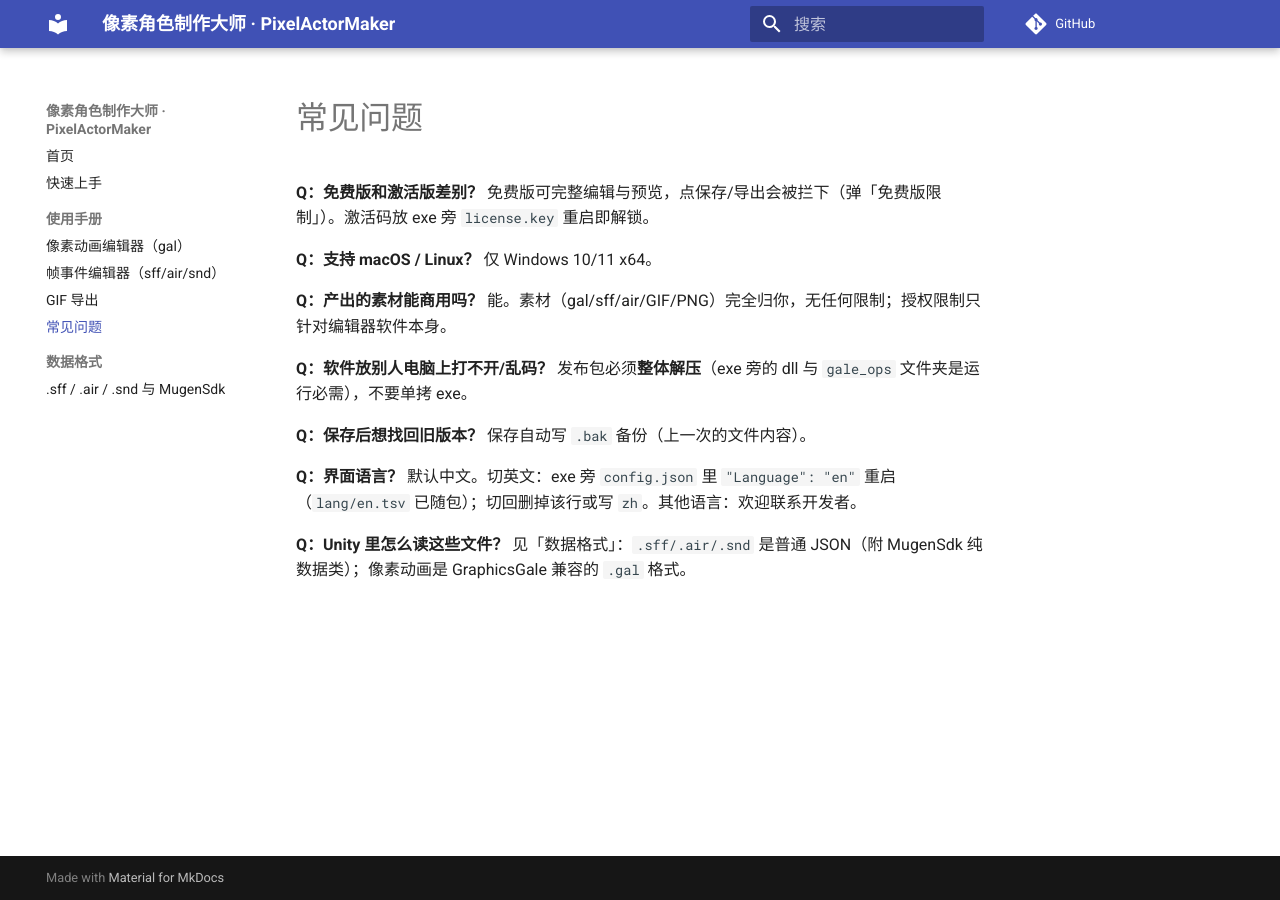
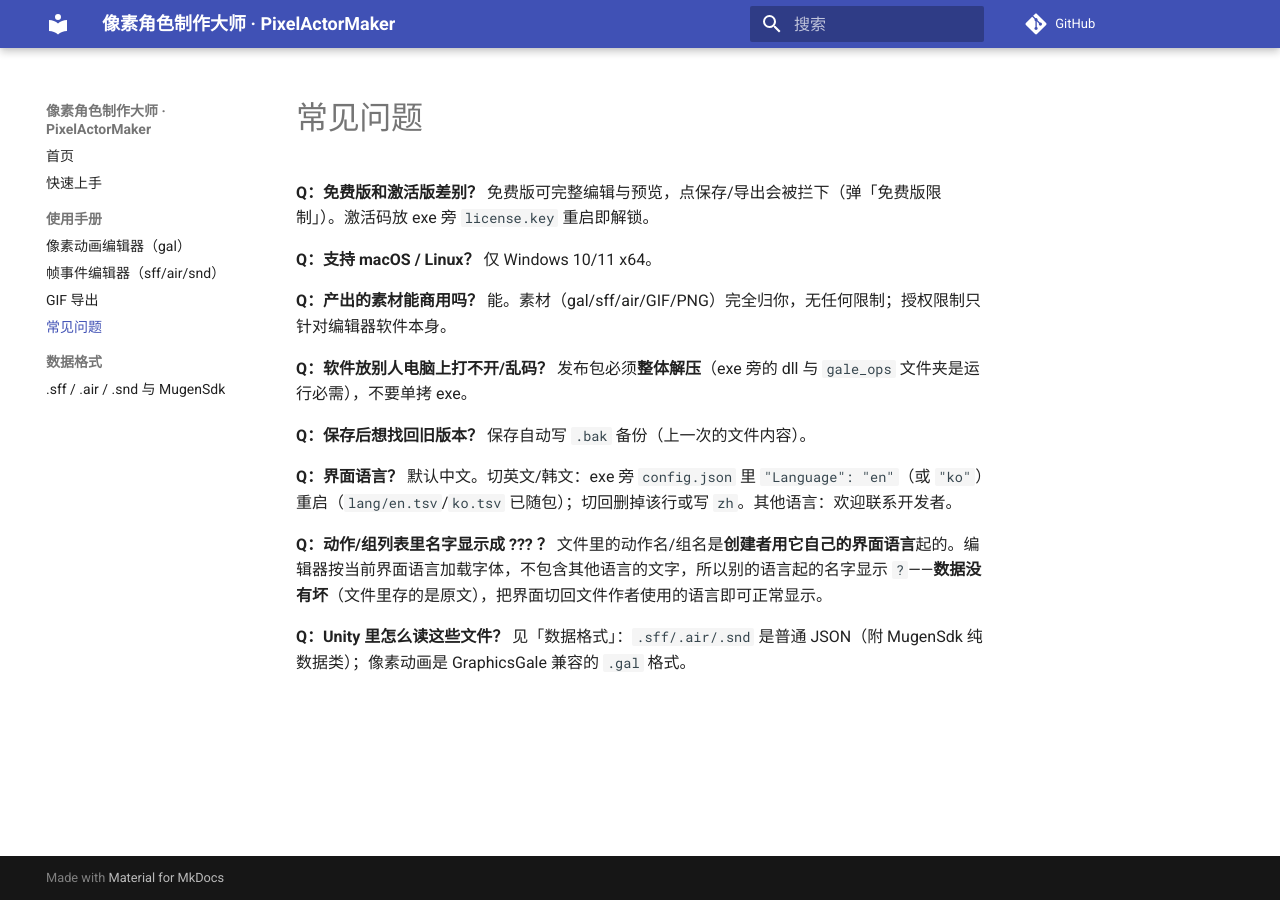
Before and after one commit to r5r6ty/PixelActorMaker, an MkDocs documentation site: the page built from docs/manual/faq.md, in a window 1280 px wide. Built offline with MkDocs 1.6.1 and Material for MkDocs 9.7.7, drawn with Linux system fonts in a browser that asks for light colours; comment, search, counter and statistics services are not loaded.

Commit message:
docs: 界面语言 en/ko 随包更新+??? 名字解释（数据无损切语言即可见）+JSON 角色保存（Unity TextAsset）+特殊帧/层名字红色标记

```diff
--- a/docs/manual/faq.md
+++ b/docs/manual/faq.md
@@ -16,7 +16,10 @@
 保存自动写 `.bak` 备份（上一次的文件内容）。
 
 **Q：界面语言？**
-默认中文。切英文：exe 旁 `config.json` 里 `"Language": "en"` 重启（`lang/en.tsv` 已随包）；切回删掉该行或写 `zh`。其他语言：欢迎联系开发者。
+默认中文。切英文/韩文：exe 旁 `config.json` 里 `"Language": "en"`（或 `"ko"`）重启（`lang/en.tsv`/`ko.tsv` 已随包）；切回删掉该行或写 `zh`。其他语言：欢迎联系开发者。
+
+**Q：动作/组列表里名字显示成 ??? ？**
+文件里的动作名/组名是**创建者用它自己的界面语言**起的。编辑器按当前界面语言加载字体，不包含其他语言的文字，所以别的语言起的名字显示 `?`——**数据没有坏**（文件里存的是原文），把界面切回文件作者使用的语言即可正常显示。
 
 **Q：Unity 里怎么读这些文件？**
 见「数据格式」：`.sff/.air/.snd` 是普通 JSON（附 MugenSdk 纯数据类）；像素动画是 GraphicsGale 兼容的 `.gal` 格式。
```
Also changed, not shown: docs/format/sff-air-snd.md (+1 -0 lines), docs/manual/main-editor.md (+2 -0 lines).
